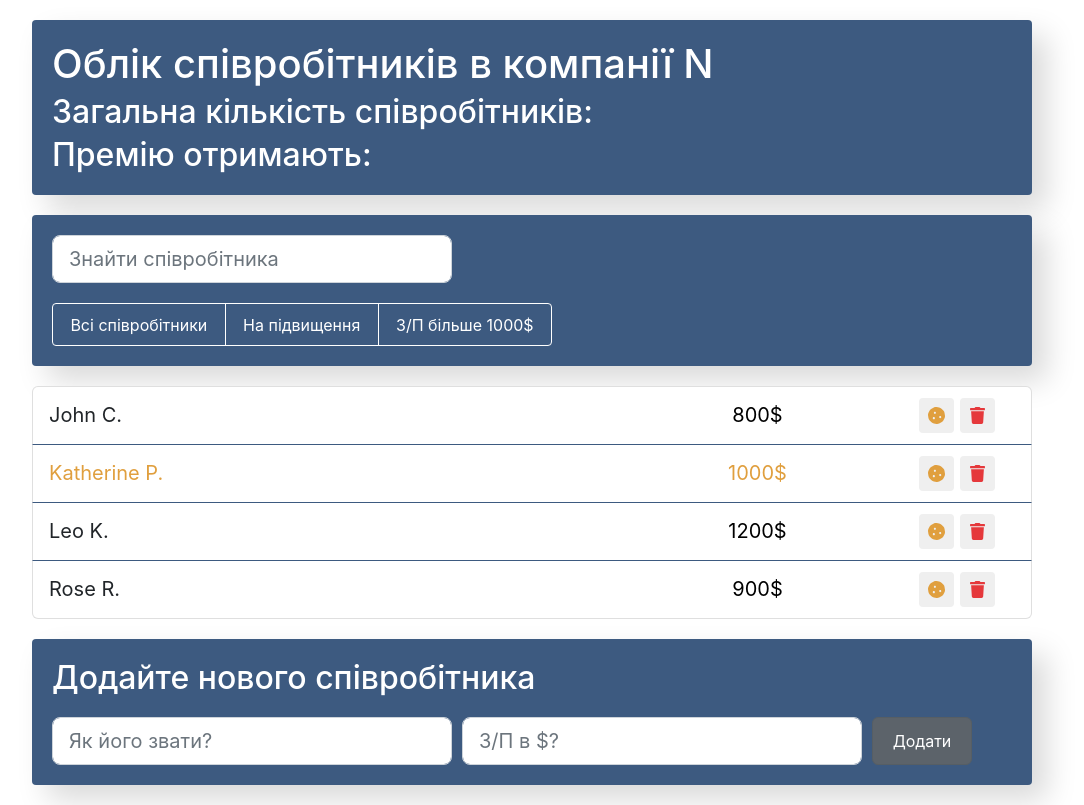
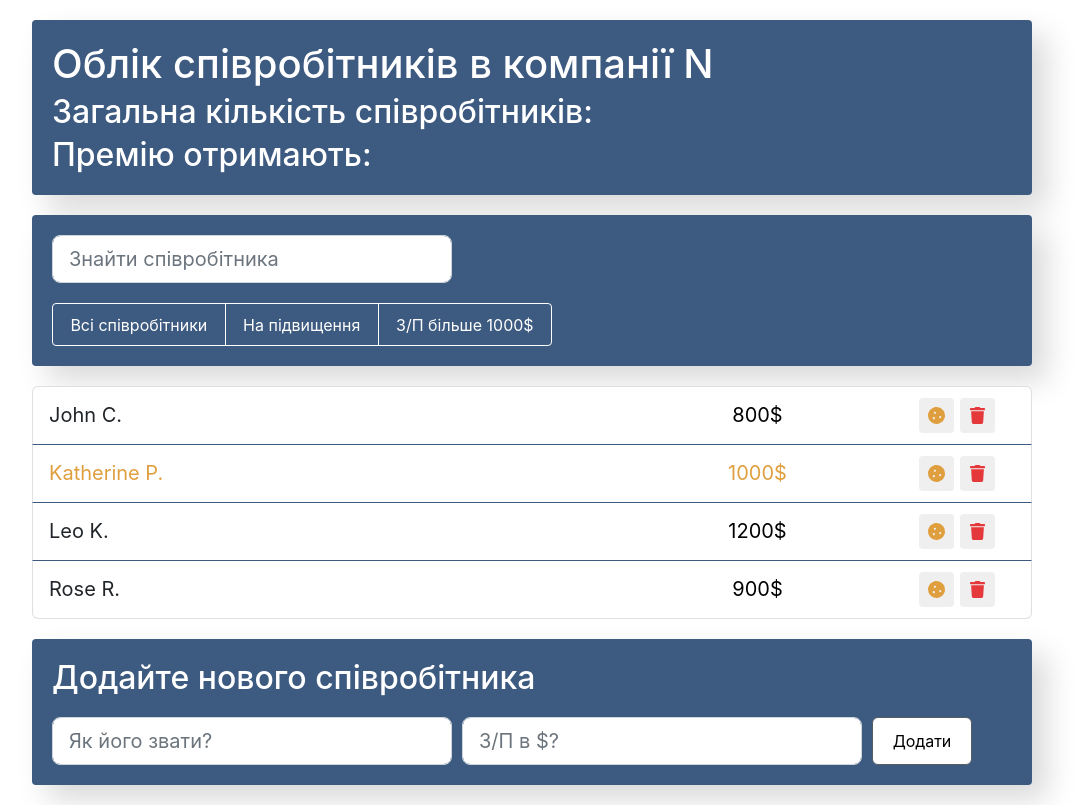
Before and after one commit to YuliiaN/employees-project, a React (Create React App) app: page / in a window 1280 px wide. In both pictures the pointer is over the button "Додати". Shown: the whole page, without its empty margins (108-1192 px from the left). Built offline with nearby package versions, Linux system fonts and the light colour scheme.

Commit message:
fix button and tabs styles

```diff
--- a/src/components/AddingForm/AddingForm.css
+++ b/src/components/AddingForm/AddingForm.css
@@ -17,3 +17,8 @@
   border: 1px solid var(--bs-white);
   color: var(--bs-white);
 }
+
+.btn:hover {
+  background-color: var(--bs-white);
+  color: var(--bs-black);
+}
--- a/src/components/NavTabs/NavTabs.css
+++ b/src/components/NavTabs/NavTabs.css
@@ -14,13 +14,9 @@
   transition: none;
 }
 
-.nav-link:hover {
+.nav-link:hover,
+.nav-link:focus {
+  border-radius: 0;
   background-color: var(--bs-white);
   color: var(--bs-black);
 }
-
-.nav-link,
-.nav-link:hover,
-.nav-link:focus {
-  border-radius: 0;
-}
```
